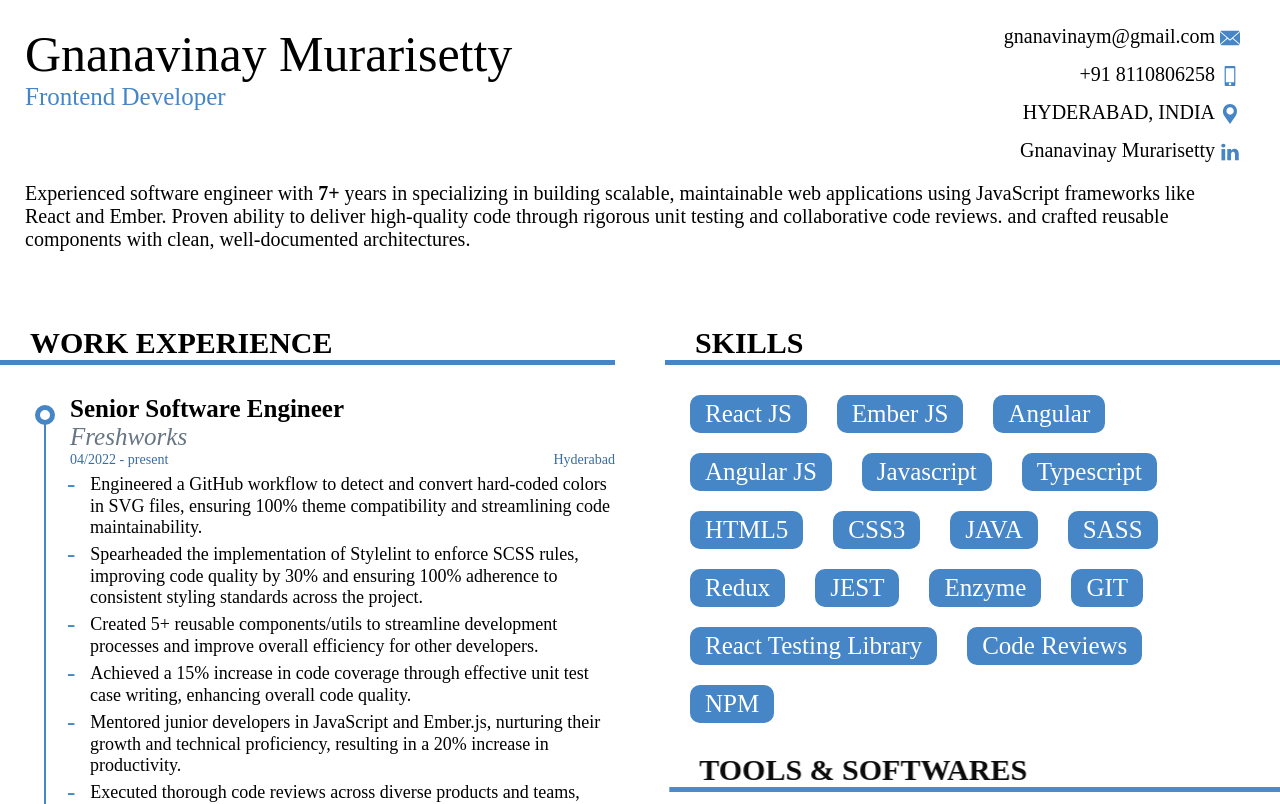
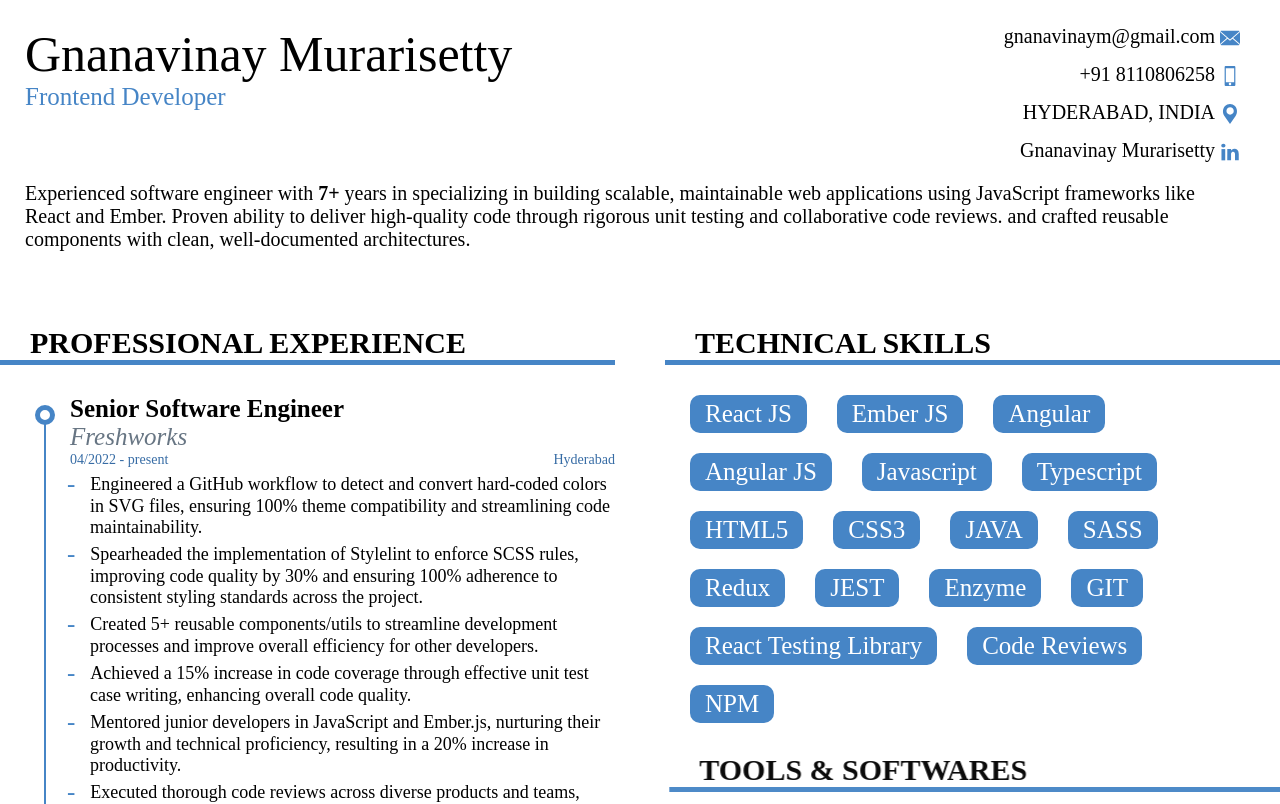
Before and after one commit to vinnu214/my-resume, a React (Create React App) app: page / in a window 1280 px wide. Shown: the top 804 px of the page. Built offline with nearby package versions, Linux system fonts and the light colour scheme.

Commit message:
Updated Headings

```diff
--- a/src/components/Achievements.jsx
+++ b/src/components/Achievements.jsx
@@ -13,7 +13,7 @@ const openCertificate =(Cert)=>{
 function Achievements() {
   return (
     <div data-aos="fade-left" data-aos-delay="2800">
-      <Heading heading="Achievements & Awards" />
+      <Heading heading="Achievements" />
       <ul className="Achievement__Container">
         {AchievementsList.map((Certificate, idx) => (
           <li
--- a/src/components/Skills.jsx
+++ b/src/components/Skills.jsx
@@ -6,7 +6,7 @@ import { Skills as SkillsArr } from "resumeData";
 function Skills() {
   return (
     <div className="Skills" data-aos="fade-left">
-      <Heading heading="Skills" />
+      <Heading heading="Technical Skills" />
       <div className="Skills__container">
         {SkillsArr.map((el, idx) => (
           <span data-aos="fade-left" data-aos-delay={300 + (idx + 1) * 100}>
--- a/src/components/WorkExperience.js
+++ b/src/components/WorkExperience.js
@@ -5,7 +5,7 @@ import { WorkExperiences as WEArr } from "resumeData";
 function WorkExperience() {
   return (
     <div className="WE text" data-aos="fade-right">
-      <Heading heading="Work Experience" />
+      <Heading heading="Professional Experience" />
       <ul className="pl-7  WE__style-ul">
         {WEArr.map((el, bINd) => {
           return (
```
